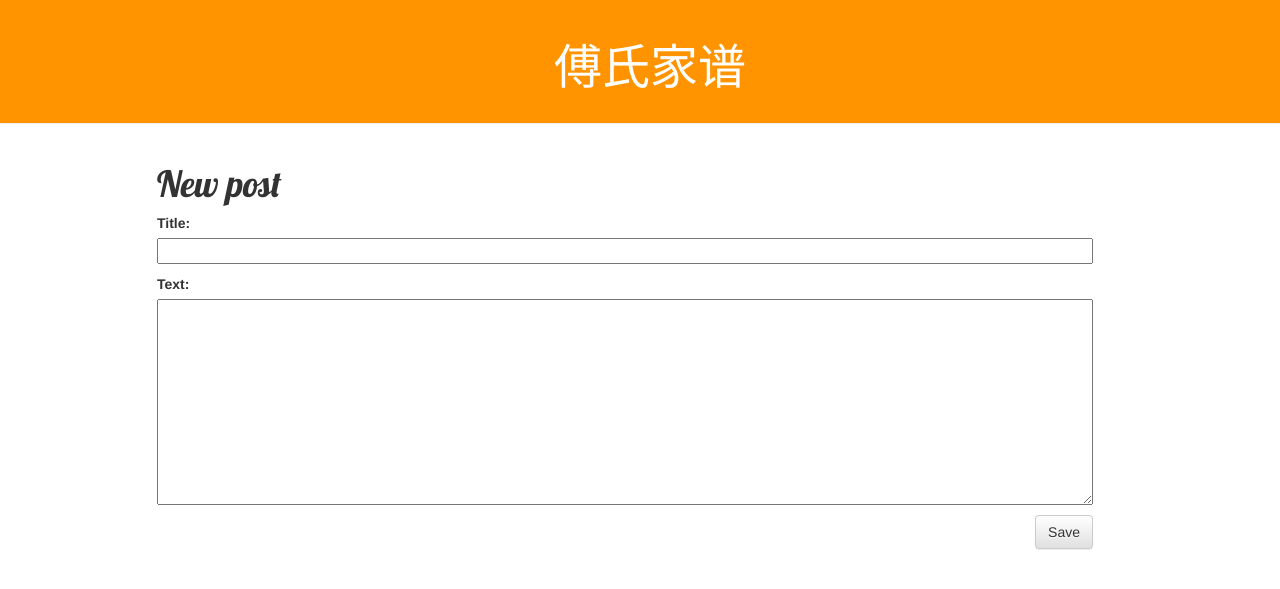
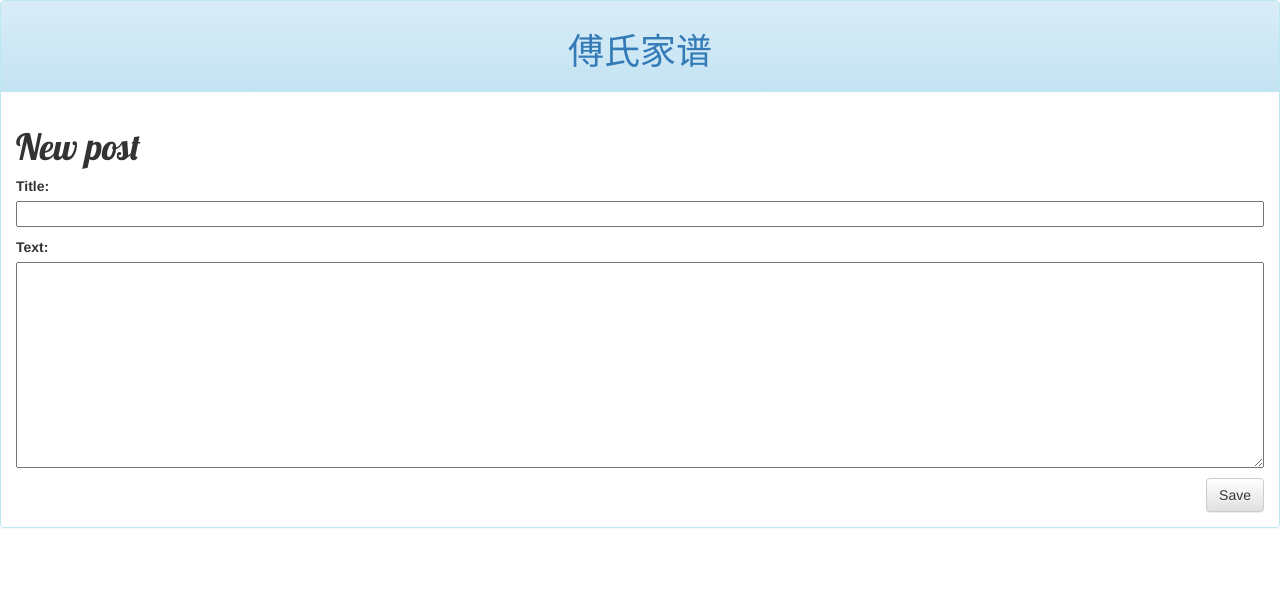
Before and after one commit to peng988/FamilyTree, a Django app: page /post/new/ in a window 1280 px wide. Shown: the top 589 px of the page. Run offline with Django 3.2, Linux system fonts and the light colour scheme; some libraries are stand-ins or nearby versions.

Commit message:
modify CSS style

```diff
--- a/blog/forms.py
+++ b/blog/forms.py
@@ -18,4 +18,4 @@ class FamilyForm(forms.Form):
 class SearchForm(forms.Form):
 
 
-        m_input = forms.CharField(label='', max_length=100)
+        m_input = forms.CharField(label='', max_length=50,widget = forms.TextInput(attrs={'class':'form-control','placeholder':"请输入姓名" }))
--- a/blog/static/css/blog.css
+++ b/blog/static/css/blog.css
@@ -58,20 +58,21 @@
             text-align:center;
             font-family: "Trebuchet MS", Arial, Helvetica, sans-serif;
             border-collapse: collapse;
+            font-size: 16px;
 
 
         }
 
             .customers td, .customers th {
 
-                font-size: 2em;
+
                 border: 1px solid #98bf21;
                 padding: 3px 7px 2px 7px;
             }
 
             .customers th {
                 height :50px;
-                font-size: 2em;
+
                 text-align: center;
                 padding-top: 5px;
                 padding-bottom: 4px;
@@ -84,3 +85,18 @@
                 color: #000000;
                 background-color: #EAF2D3;
             }
+
+
+
+          .ui-autocomplete {
+            max-height: 150px;
+            overflow-y: auto;
+            /* prevent horizontal scrollbar */
+            overflow-x: hidden;
+          }
+          /* IE 6 doesn't support max-height
+           * we use height instead, but this forces the menu to always be this tall
+           */
+            html .ui-autocomplete {
+            height: 150px;
+           }
--- a/blog/templates/blog/base.html
+++ b/blog/templates/blog/base.html
@@ -2,6 +2,9 @@
     <html>
 
         <head>
+
+            <meta name="viewport" content="width=device-width, initial-scale=1.0, minimum-scale=0.5, maximum-scale=2.0, user-scalable=yes" />
+
             <title>傅氏家谱</title>
 
 
@@ -18,22 +21,19 @@
 
 
         <body>
-            <div class="page-header">
-                <h1  style="text-align:center";><a href="/">傅氏家谱</a></h1>
-            </div>
 
+            <div class="panel panel-info">
 
-            <div class="content container  center-block">
+                 <div class="panel-heading">
+                       <h1  style="text-align:center";><a href="/">傅氏家谱</a></h1>
+                 </div>
 
-                <div class="row">
-                    <div class="center-block" style="width:80%;">
+                <div class="panel-body">
+
                         {% block content %}
                         {% endblock %}
-                    </div>
-
                 </div>
-
-            </div>
+           </div>
 
         </body>
     </html>
--- a/blog/urls.py
+++ b/blog/urls.py
@@ -2,10 +2,11 @@ from django.conf.urls import url
 from . import views
 
 urlpatterns = [
-     url(r'^$', views.post_list, name='post_list'),
+    # url(r'^$', views.post_list, name='post_list'),
      url(r'^post/(?P<pk>[0-9]+)/$', views.post_detail, name='post_detail'),
      url(r'^post/new/$', views.post_new, name='post_new'),
      url(r'^family/new/$', views.family_new, name='family_new'),
-     url(r'^family/$',  views.search_new, name='search_new'),
+    # url(r'^family/$',  views.search_new, name='search_new'),
+     url(r'^$',  views.search_new, name='search_new'),
      url(r'^family/(?P<pk>[0-9]+)/$', views.post_detail, name='family_detail'),
 ]
--- a/blog/views.py
+++ b/blog/views.py
@@ -1,5 +1,7 @@
 from django.shortcuts import render
 from django.utils import timezone
+
+import string
 
 from .models import Post
 from .models import Family
@@ -60,7 +62,18 @@ def search_new(request):
         form_input = SearchForm(request.POST)
         if form_input.is_valid():
             code123 = form_input.cleaned_data['m_input']
-            familys = Family.objects.filter(name__icontains = code123)
+
+            T1 = code123.strip('傅')
+
+            T = T1.strip('付')
+
+            m = len(T)
+
+            if m > 0 :
+                familys = Family.objects.filter(name__icontains = T)
+            else:
+                familys = Family.objects.filter(name__icontains = code123)
+
             return render(request, 'blog/search_edit.html', {'form': form_input,'m_start': 0,'familys': familys})
 
     else:
```
Also changed, not shown: blog/templates/blog/search_edit.html (+6 -21 lines).
